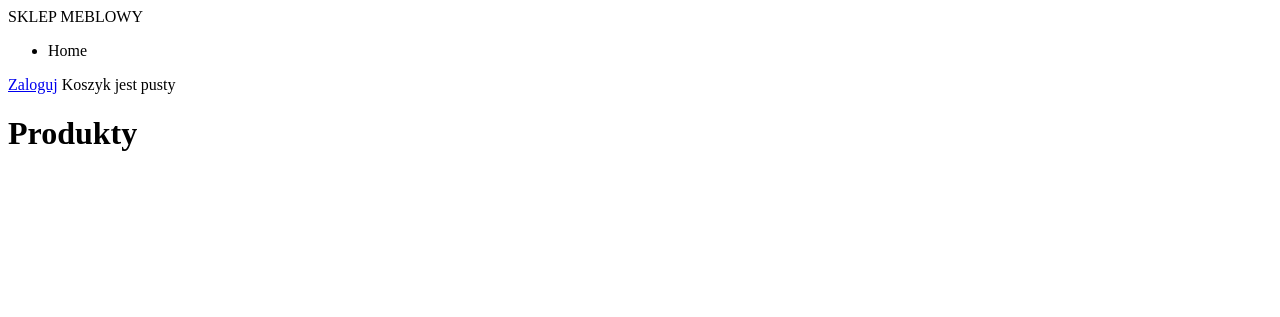
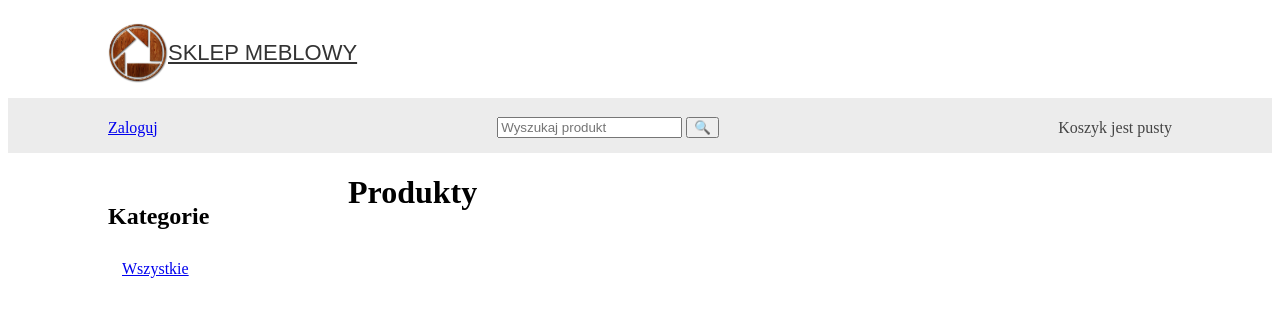
Before and after one commit to JKK86/furniture_shop, a Django app: template templates/shop/product_list.html in a window 1280 px wide. Shown: the top 317 px of the page. Run offline with Django 3.2, Linux system fonts and the light colour scheme; the template is opened without the code that fills it, so the values that code supplies are empty.

Commit message:
add product list view, product detail views

```diff
--- /dev/null
+++ b/static/css/base_style.css
@@ -0,0 +1,123 @@
+
+#header {
+    display: flex;
+    justify-content: flex-start;
+    align-items: center;
+    padding:10px 100px;
+    font-size:18px;
+    overflow:auto;
+}
+#subheader {
+    display: flex;
+    justify-content: space-between;
+    align-items: center;
+    background:#ececec;
+    color:#444;
+    padding:15px 100px;
+    overflow:auto;
+}
+
+#header .logo {
+    font-family: 'Ubuntu', sans-serif;
+    display: flex;
+    justify-content: space-between;
+    align-items: center;
+    color:#333;
+    font-size:22px;
+    margin-right:10%;
+}
+
+#subheader .cart {
+    float:right;
+    padding-top:4px;
+}
+
+#subheader .user{
+    float:left;
+    padding-top:4px;
+}
+
+#subheader .search{
+    float:left;
+    padding-top:4px;
+}
+
+#content {
+    padding:0 100px;
+    overflow:hidden;
+}
+
+#sidebar {
+    width:220px;
+    padding:30px 20px 0 0;
+    float:left;
+}
+
+#sidebar ul{
+    margin:0;
+    padding:0;
+}
+
+#sidebar ul li {
+    margin:0;
+    list-style:none;
+    padding:10px 14px;
+}
+
+#sidebar ul li a {
+    display:block;
+}
+
+#sidebar ul li.selected {
+    background:#5993bb;
+    border-radius:4px;
+}
+
+#sidebar ul li.selected a {
+    color:#fff;
+}
+
+#main {
+    float:left;
+    width: 96%;
+    margin-right:-220px;
+    overflow:hidden;
+}
+
+.product-list .item {
+    width:25%;
+    padding:10px 20px 10px 0;
+    float:left;
+    text-align:center;
+    line-height:1.2;
+}
+
+.product-list .item img {
+    width:300px;
+    height:300px;
+    margin-bottom:8px;
+}
+
+.product-detail {
+    text-align:justify;
+}
+
+.product-detail .price {
+    color:#333;
+    font-size:28px;
+    font-weight:bold;
+}
+
+.product-detail img {
+    width:40%;
+    float:left;
+    padding:0 20px 20px 0;
+}
+
+.product-detail h1 {
+    margin-bottom:0;
+}
+
+.product-detail h2 {
+    margin-top:10px;
+}
--- a/templates/shop/base.html
+++ b/templates/shop/base.html
@@ -6,23 +6,36 @@
     <title>{% block title %} {% endblock %}</title>
     <meta name="viewport" content="width=device-width, initial-scale=1">
     <meta http-equiv="x-ua-compatible" content="ie=edge">
+    <link rel="stylesheet" href="{% static "css/base_style.css" %}">
 </head>
 <body>
-<div id="'header">
-    <span class='logo'>SKLEP MEBLOWY</span> {#    LOGO#}
+<div id="header">
+        <a href="/" class='logo'>
+            <img src="{% static "img/logo1.png" %}" height=60px width=60px alt = 'Logo'>
+        <p>SKLEP MEBLOWY </p></a>
     <ul class="menu">
-        <li>Home</li>
     </ul>
-    <span class="user">
+</div>
+<div id="subheader">
+    <div class="user">
         {% if user.is_authenticated %}
             Witaj, {{ user.first_name }}!
             <a href="{% url 'logout' %}">Wyloguj</a>
         {% else %}
             <a href="{% url 'login' %}">Zaloguj</a>
         {% endif %}
-    </span>
-    <span class="cart">Koszyk jest pusty</span>
+    </div>
+    <div class="search">
+        <form method="get" action="{% url 'product_search' %}" id="form-search">
+            <input type="text" name="search_product" placeholder="Wyszukaj produkt">
+            <input type="submit" value="&#128269">
+        </form>
+    </div>
+    <div class="cart">
+        Koszyk jest pusty
+    </div>
 </div>
+
 <div id="content">
     {% block content %}
     {% endblock %}
--- a/templates/shop/product_list.html
+++ b/templates/shop/product_list.html
@@ -1,23 +1,58 @@
 {% extends 'shop/base.html' %}
+{% load static %}
+{% block title %}
+    {% if category %}{{ category.name }} {% else %} Produkty{% endif %}
+{% endblock %}
+
 {% block content %}
-    <div id="sidebar"></div>
-    <ul>
-        {% for category in categories %}
-            <li><a href="{{ category.get_absolute_url }}">{{ category }}</a></li>
-        {% endfor %}
-    </ul>
-    <div id="product_list">
+    <div id="sidebar">
+        <h2>Kategorie</h2>
+        <ul>
+            <li><a href="{% url 'product_list' %}">Wszystkie</a></li>
+            {% for cat in categories %}
+                <li><a href="{{ cat.get_absolute_url }}">{{ cat.name }}</a></li>
+            {% endfor %}
+        </ul>
+    </div>
+    <div id="main" class="product-list">
         {% if category %}
             <h1>{{ category }}</h1>
         {% else %}
             <h1>Produkty</h1>
         {% endif %}
-            {% for product in products %}
-                <p>{{ product.name }}</p>
-                <p>Cena: {{ product.price }}</p>
-                <p>Szerokość: {{ product.width }}</p>
-                <p>Głębokość: {{ product.depth }}</p>
-                <p>Wysokość: {{ product.height }}</p>
+        {% for product in products %}
+            <div class="item">
+                <a href="{{ product.get_absolute_url }}">
+                <img src="{% if product.image %} {{ product.image.url }} {% else %}
+                    {% static "img/no_image.png" %} {% endif %}" alt="Zdjęcie produktu"></a>
+                <p><a href="{{ product.get_absolute_url }}">{{ product.name }}</a></p>
+            <p>Cena: {{ product.price }} zł</p>
+            <p>Szerokość: {{ product.width }} cm</p>
+            <p>Głębokość: {{ product.depth }} cm</p>
+            <p>Wysokość: {{ product.height }} cm</p>
+            </div>
+        {% endfor %}
+    </div>
+
+    {% if products.has_other_pages %}
+        <ul class="pagination justify-content-center">
+            {% if products.has_previous %}
+                <li class="page-item"><a class="page-link" href="?page={{ products.previous_page_number }}"><
+                    poprzednia</a></li>
+            {% endif %}
+
+            {% for page in products.paginator.page_range %}
+                {% if products.number == page %}
+                    <li class="page-item disabled"><a class="page-link" href="?page={{ page }}"> {{ page }}</a></li>
+                {% else %}
+                    <li class="page-item"><a class="page-link" href="?page={{ page }}"> {{ page }}</a></li>
+                {% endif %}
             {% endfor %}
-    </div>
+
+            {% if products.has_next %}
+                <li class="page-item"><a class="page-link" href="?page={{ products.next_page_number }}">> następna</a>
+                </li>
+            {% endif %}
+        </ul>
+    {% endif %}
 {% endblock %}
```
Also changed, not shown: shop/admin.py (+8 -1 lines), shop/views.py (+38 -8 lines), sklep_meblowy/settings.py (+8 -1 lines), sklep_meblowy/urls.py (+5 -2 lines), templates/shop/product_detail.html (added, +21 -0 lines), media/products/2021/03/09/krzeslo1.jpeg (added), media/products/2021/03/09/krzeslo2.jpeg (added), media/products/2021/03/09/stol1.jpeg (added), static/img/logo1.png (added), static/img/logo3.png (added), static/img/no_image.png (added), templates/shop/product_list_by_categories.html (deleted).
